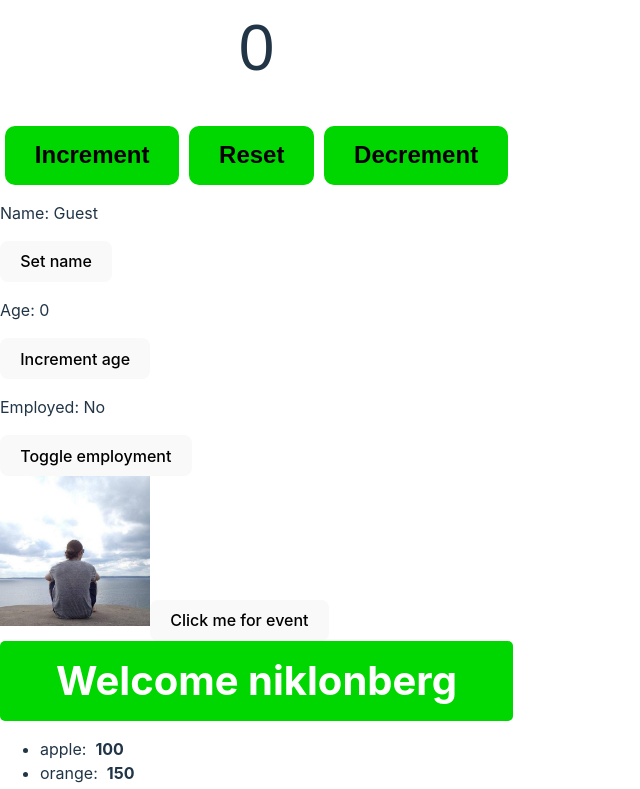
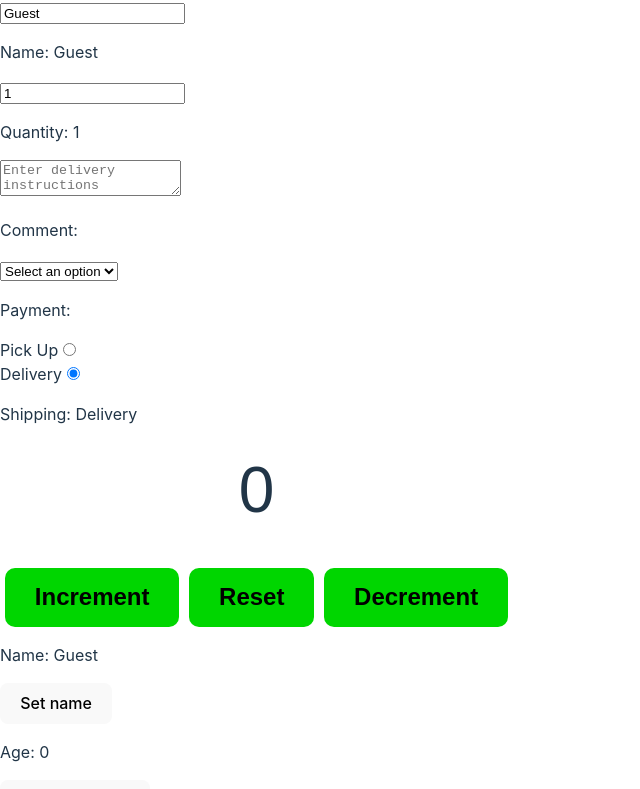
Before and after one commit to niklonberg/bro-code-react-course, a React (Vite) app: page / in a window 1280 px wide. Shown: the top 789 px of the page, without its empty margins (0-640 px from the left). Built offline with nearby package versions, Linux system fonts and the light colour scheme.

Commit message:
add OnChangeExample.ts

```diff
--- a/src/App.tsx
+++ b/src/App.tsx
@@ -11,6 +11,7 @@
 import ProfilePicture from "./components/ProfilePicture.js";
 import UseStateExample from "./components/UseStateExample.js";
 import Counter from "./components/Counter.js";
+import OnChangeExample from "./components/OnChangeExample.js";
 
 function App() {
   const fruits = [
@@ -31,6 +32,7 @@
 
   return (
     <>
+      <OnChangeExample />
       <Counter />
       <UseStateExample />
       <ProfilePicture />
--- a/src/components/OnChangeExample.tsx
+++ b/src/components/OnChangeExample.tsx
@@ -1,5 +1,74 @@
 import { useState } from "react";
 
-function OnChangeExample() {}
+function OnChangeExample() {
+  const [name, setName] = useState("Guest");
+  const [quantity, setQuantity] = useState(1);
+  const [comment, setComment] = useState("");
+  const [payment, setPayment] = useState("");
+  const [shipping, setShipping] = useState("Delivery");
+
+  function handleNameChange(event: React.ChangeEvent<HTMLInputElement>) {
+    setName(event.target.value);
+  }
+
+  function handleQuantityChange(event: React.ChangeEvent<HTMLInputElement>) {
+    const newQuantity = parseFloat(event.target.value);
+    setQuantity(newQuantity);
+  }
+
+  function handleCommentChange(event: React.ChangeEvent<HTMLTextAreaElement>) {
+    setComment(event.target.value);
+  }
+
+  const handlePaymentChange = (event: React.ChangeEvent<HTMLSelectElement>) => {
+    setPayment(event.target.value);
+  };
+
+  function handleShippingChange(event: React.ChangeEvent<HTMLInputElement>) {
+    setShipping(event.target.value);
+  }
+
+  return (
+    <div>
+      <input type="text" value={name} onChange={handleNameChange} />
+      <p>Name: {name}</p>
+      <input type="number" value={quantity} onChange={handleQuantityChange} />
+      <p>Quantity: {quantity}</p>
+      <textarea
+        value={comment}
+        onChange={handleCommentChange}
+        placeholder="Enter delivery instructions"
+      />
+      <p>Comment: {comment}</p>
+      <select value={payment} onChange={handlePaymentChange}>
+        <option value="">Select an option</option>
+        <option value="Visa">Visa</option>
+        <option value="Mastercard">Mastercard</option>
+        <option value="Giftcard">Giftcard</option>
+      </select>
+      <p>Payment: {payment}</p>
+      <label htmlFor="pick-up">Pick Up</label>
+      <input
+        type="radio"
+        value="Pick Up"
+        name="pick-up"
+        id="pick-up"
+        onChange={handleShippingChange}
+        checked={shipping === "Pick Up"}
+      />
+      <br />
+      <label htmlFor="delivery">Delivery</label>
+      <input
+        type="radio"
+        value="Delivery"
+        name="delivery"
+        id="delivery"
+        onChange={handleShippingChange}
+        checked={shipping === "Delivery"}
+      />
+      <p>Shipping: {shipping}</p>
+    </div>
+  );
+}
 
 export default OnChangeExample;
```
Also changed, not shown: notes.txt.
